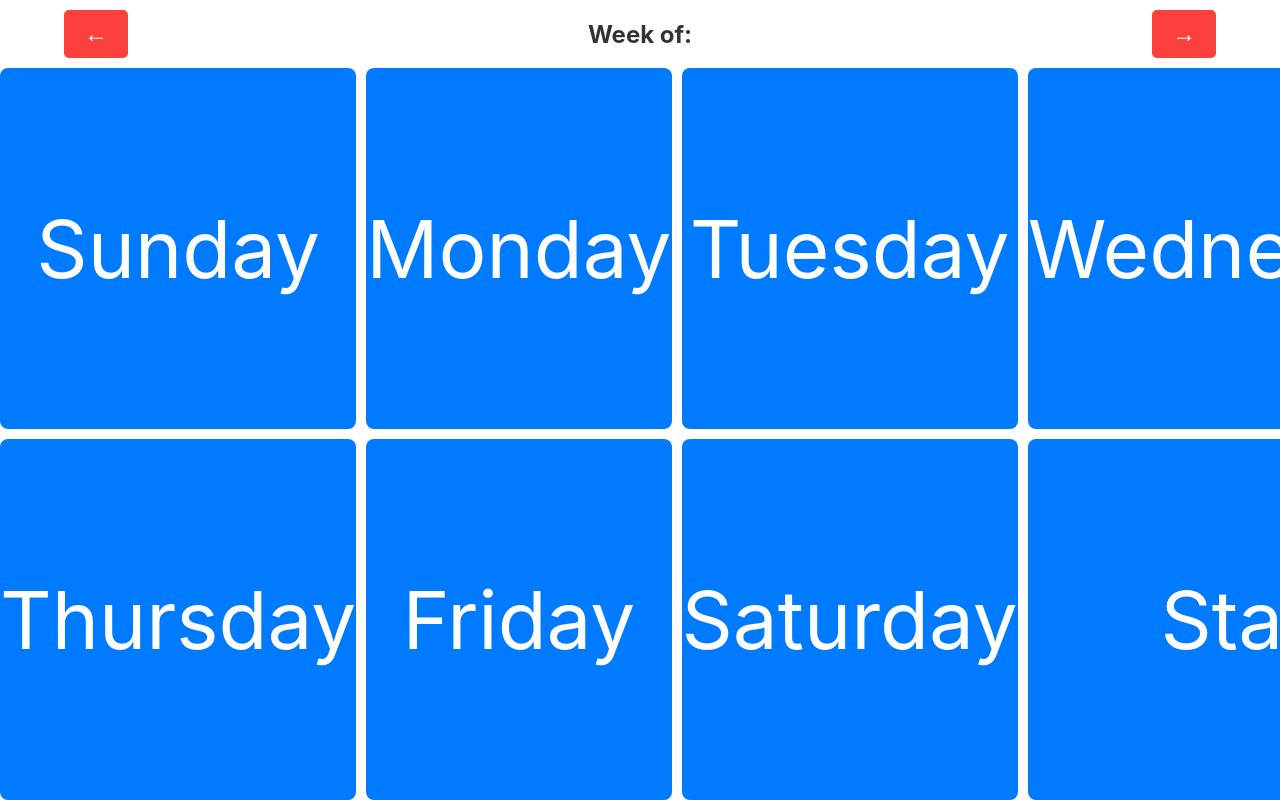
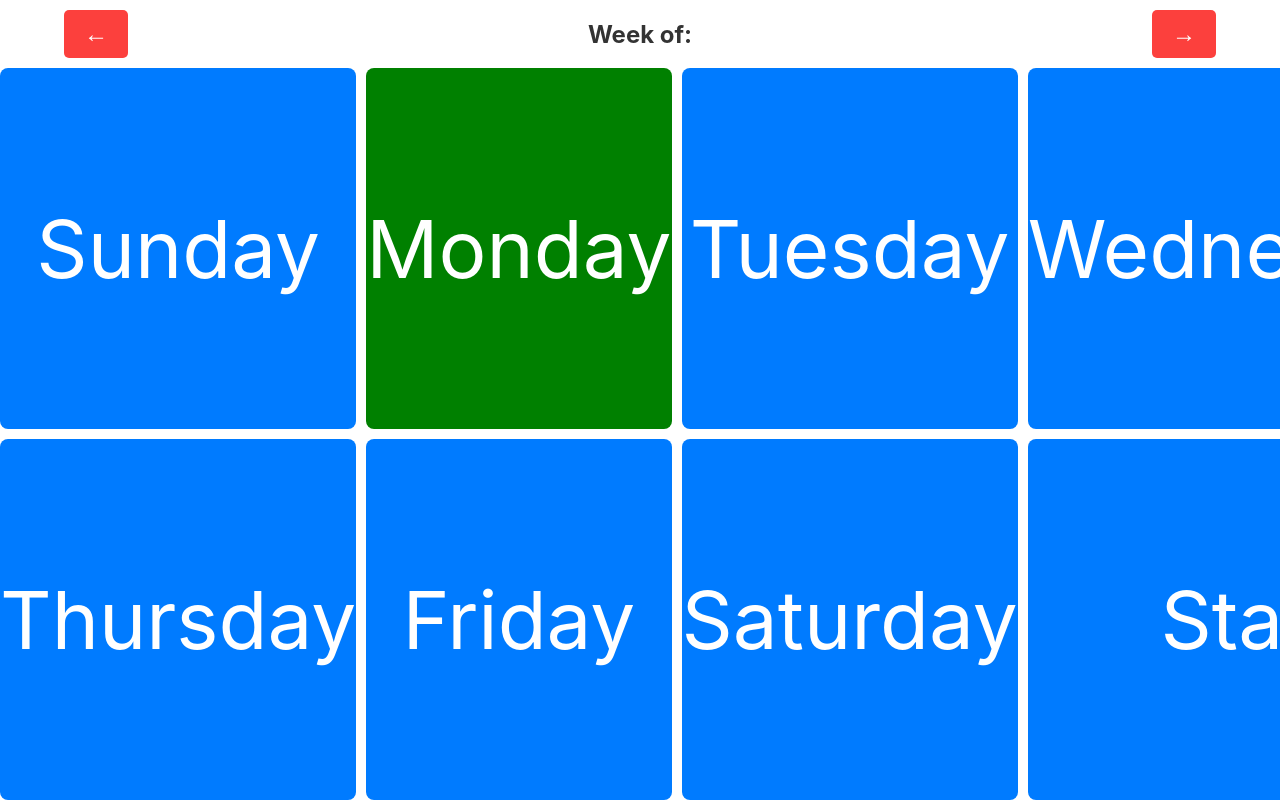
Before and after one commit to kyle-labelle/Schedule-Display, a React (Create React App) app in the folder schedule-display/: page /mainpage in a window 1280 px wide. Shown: the top 800 px of the page. Built offline with nearby package versions, Linux system fonts and the light colour scheme.

Commit message:
Current day will be green. Fixed redirect buttons.

```diff
--- a/schedule-display/src/App.css
+++ b/schedule-display/src/App.css
@@ -94,3 +94,12 @@
 .grid-item:hover {
   background-color: #0056b3;
 }
+
+.current-day {
+  background-color: green;
+  transition: background-color 0.3s ease;
+}
+
+.current-day:hover {
+  background-color: darkgreen;
+}
--- a/schedule-display/src/DailyPage.jsx
+++ b/schedule-display/src/DailyPage.jsx
@@ -7,7 +7,7 @@ function DailyPage() {
   const navigate = useNavigate();
 
   const handleBackClick = () => {
-    navigate('/');
+    navigate('/MainPage');
   };
 
   return (
--- a/schedule-display/src/MainPage.jsx
+++ b/schedule-display/src/MainPage.jsx
@@ -3,6 +3,9 @@ import { BrowserRouter as Router, Route, Routes, Link } from 'react-router-dom';
 import './App.css';
 
 function MainPage() {
+    const days = ['Sunday', 'Monday', 'Tuesday', 'Wednesday', 'Thursday', 'Friday', 'Saturday'];
+    const currentDay = new Date().toLocaleString('en-US', { weekday: 'long' });
+
     return (
       <div className="App">
         <header className="header">
@@ -11,33 +14,17 @@ function MainPage() {
           <button className="right-button">→</button>
         </header>
         <div className="grid-container">
-          <Link to="/day/Sunday" className="grid-item">
-            <span>Sunday</span>
-          </Link>
-          <Link to="/day/Monday" className="grid-item">
-            <span>Monday</span>
-          </Link>
-          <Link to="/day/Tuesday" className="grid-item">
-            <span>Tuesday</span>
-          </Link>
-          <Link to="/day/Wednesday" className="grid-item">
-            <span>Wednesday</span>
-          </Link>
-          <Link to="/day/Thursday" className="grid-item">
-            <span>Thursday</span>
-          </Link>
-          <Link to="/day/Friday" className="grid-item">
-            <span>Friday</span>
-          </Link>
-          <Link to="/day/Saturday" className="grid-item">
-            <span>Saturday</span>
-          </Link>
+          {days.map((day) => ( //Cryptic and esoteric ChatGPT grid generator that is used to change the current day colour.
+            <Link to={`/day/${day}`} className={`grid-item ${day === currentDay ? 'current-day' : ''}`} key={day}>
+              <span>{day}</span>
+            </Link>
+          ))}
           <Link to="/staff" className="grid-item">
             <span>Staff</span>
           </Link>
         </div>
       </div>
     );
-  }
+}
 
-  export default MainPage;
+export default MainPage;
--- a/schedule-display/src/StaffPage.jsx
+++ b/schedule-display/src/StaffPage.jsx
@@ -6,7 +6,7 @@ function StaffPage() {
   const navigate = useNavigate();
 
   const handleBackClick = () => {
-    navigate('/');
+    navigate('/MainPage');
   };
 
   return (
```
